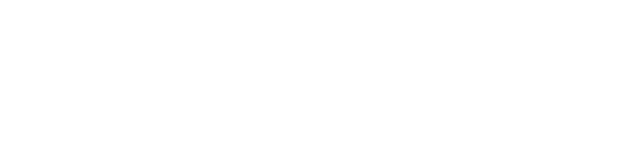
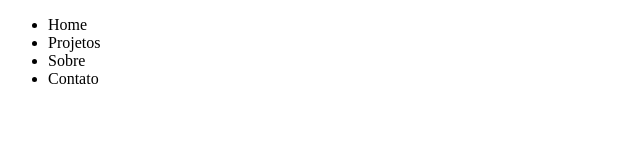
Before and after one commit to julia-almeida18/perfilval, a plain HTML site: page index.html in a window 1280 px wide. Shown: the whole page, without its empty margins (0-640 px from the left). Drawn offline with Linux system fonts and the light colour scheme.

Commit message:
att menu

```diff
--- a/index.html
+++ b/index.html
@@ -7,6 +7,15 @@
     <title>Perfil da Valéria</title> <!-- title=titulo -->
 </head>
 <body>
-
+    <header class="header"> <!-- header = cabeçalho -->
+        <nav class="header-nav">
+            <ul>
+                <li> Home </li>
+                <li> Projetos </li>
+                <li> Sobre </li>
+                <li> Contato </li>
+            </ul>
+        </nav>
+    </header> <!-- FIM da header -->
 </body>
 </html>
```
